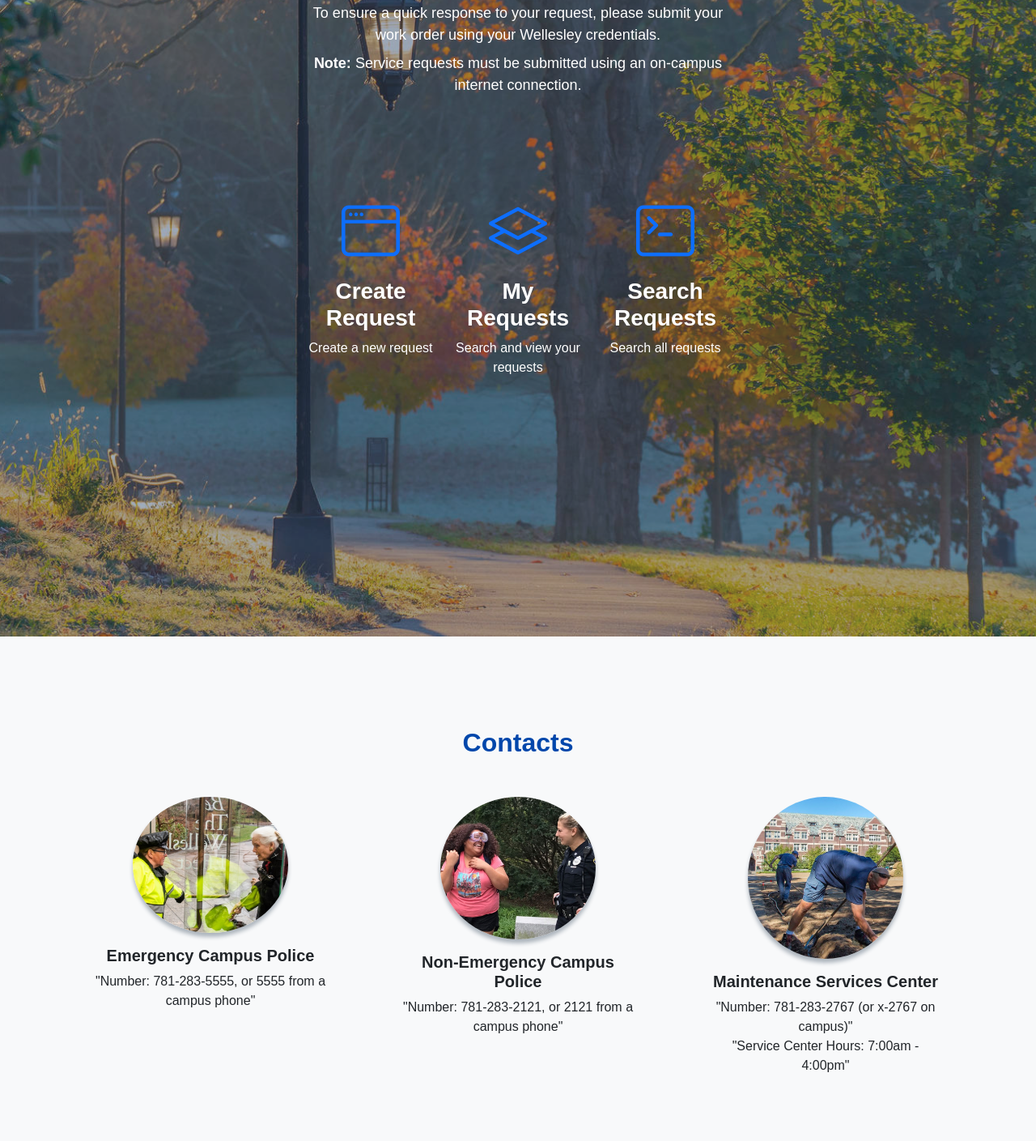
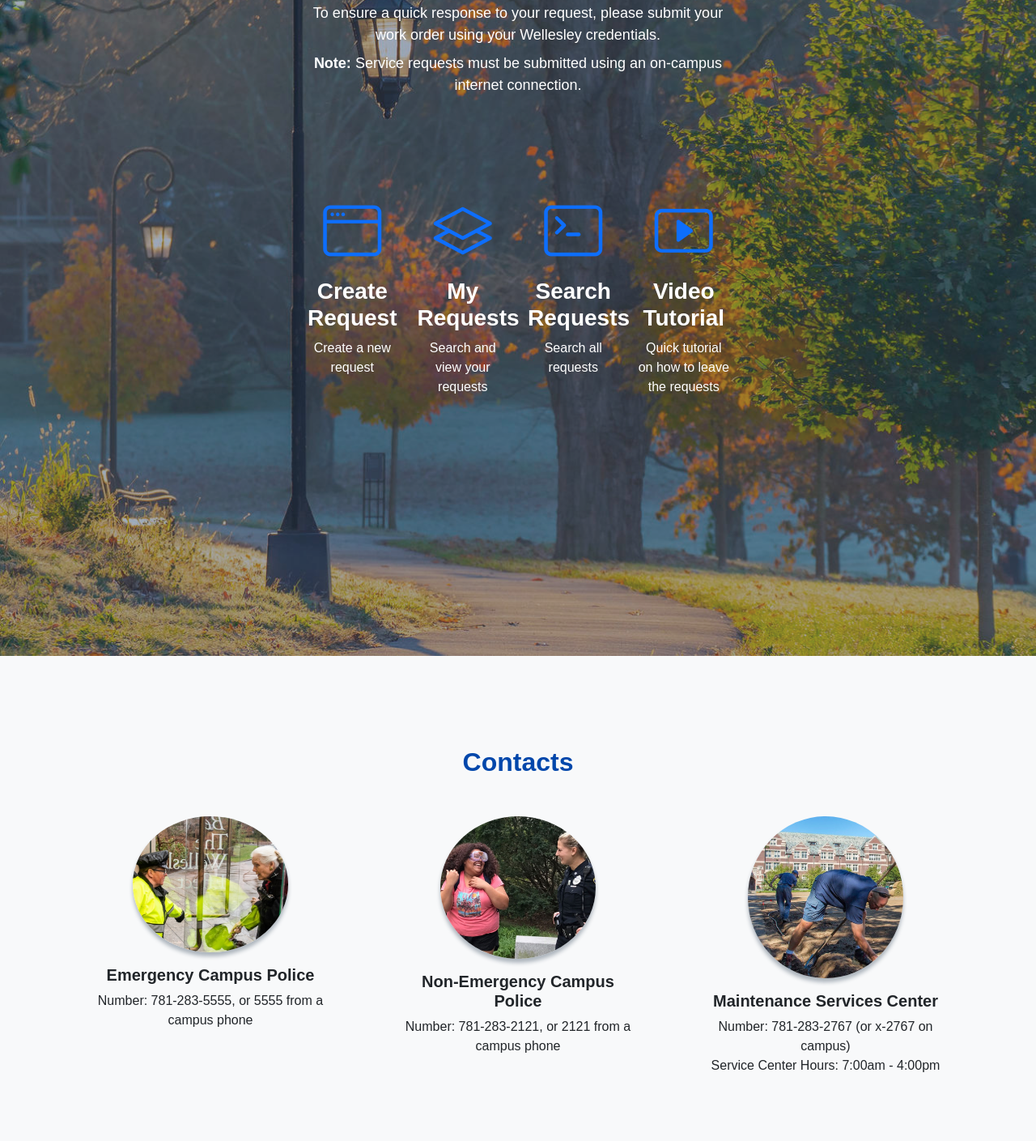
Before and after one commit to tenzee01/work-order, a plain HTML site: page index copy.html in a window 1280 px wide. Shown: the part 391-1800 px from the top of the page at 81% size. Drawn offline with nearby package versions, Linux system fonts and the light colour scheme.

Commit message:
couple of changes

```diff
--- a/index copy.html
+++ b/index copy.html
@@ -74,7 +74,9 @@
         <nav class="navbar navbar-light bg-light static-top">
             <div class="container">
                 <img src="./assets/img/logo.png"alt="Wellesley Logo" class="img-fluid" style="width: 80px;">
-                <a class="navbar-brand" href="#!" style="color: #0047AB; font-size: 24px;">Wellesley Work Orders</a>
+                <a class="navbar-brand" href="#!" style="color: #0047AB; font-size: 24px; font-weight: bold;">Wellesley Work Orders</a>
+
+
                 <a class="btn btn-primary" href="#signup" style="background-color: #0047AB; border-color: #0047AB;">Sign In</a>
             </div>
         </nav>
@@ -104,25 +106,32 @@
   <section class="features-icons text-center">
     <div class="container">
         <div class="row">
-            <div class="col-lg-4">
+            <div class="col-lg-3">
                 <div class="features-icons-item mx-auto mb-5 mb-lg-0 mb-lg-3">
                     <div class="features-icons-icon d-flex"><i class="bi-window m-auto text-primary"></i></div>
                     <h3>Create Request</h3>
                     <p class="lead mb-0"> Create a new request</p>
                 </div>
             </div>
-            <div class="col-lg-4">
+            <div class="col-lg-3 ">
                 <div class="features-icons-item mx-auto mb-5 mb-lg-0 mb-lg-3">
                     <div class="features-icons-icon d-flex"><i class="bi-layers m-auto text-primary"></i></div>
                     <h3>My Requests</h3>
                     <p class="lead mb-0">Search and view your requests</p>
                 </div>
             </div>
-            <div class="col-lg-4">
+            <div class="col-lg-3 ">
                 <div class="features-icons-item mx-auto mb-0 mb-lg-3">
                     <div class="features-icons-icon d-flex"><i class="bi-terminal m-auto text-primary"></i></div>
                     <h3>Search Requests</h3>
                     <p class="lead mb-0"> Search all requests</p>
+                </div>
+            </div>
+            <div class="col-lg-3">
+                <div class="features-icons-item mx-auto mb-0 mb-lg-3">
+                    <div class="features-icons-icon d-flex"><i class="bi-play-btn m-auto text-primary"></i></div>
+                    <h3>Video Tutorial</h3>
+                    <p class="lead mb-0">Quick tutorial on how to leave the requests</p>
                 </div>
             </div>
         </div>
@@ -177,7 +186,7 @@
                         <div class="testimonial-item mx-auto mb-5 mb-lg-0">
                             <img class="img-fluid rounded-circle mb-3" src="assets\img\campus police-1.jpg" alt="..." />
                             <h5>Emergency Campus Police</h5>
-                            <p class="font-weight-light mb-0">"Number: 781-283-5555, or 5555 from a campus phone"</p>
+                            <p class="font-weight-light mb-0">Number: 781-283-5555, or 5555 from a campus phone</p>
                             <p class="font-weight-light mb-0"></p>
                         </div>
                     </div>
@@ -185,7 +194,7 @@
                         <div class="testimonial-item mx-auto mb-5 mb-lg-0">
                             <img class="img-fluid rounded-circle mb-3" src="assets\img\campus police-2.jpg" alt="..." />
                             <h5>Non-Emergency Campus Police</h5>
-                            <p class="font-weight-light mb-0">"Number: 781-283-2121, or 2121 from a campus phone"</p>
+                            <p class="font-weight-light mb-0">Number: 781-283-2121, or 2121 from a campus phone</p>
                             <p class="font-weight-light mb-0"></p>
                         </div>
                     </div>
@@ -193,8 +202,8 @@
                         <div class="testimonial-item mx-auto mb-5 mb-lg-0">
                             <img class="img-fluid rounded-circle mb-3" src="assets\img\service center.jpg" alt="..." />
                             <h5>Maintenance Services Center</h5>
-                            <p class="font-weight-light mb-0">"Number: 781-283-2767 (or x-2767 on campus)"</p>
-                            <p class="font-weight-light mb-0">"Service Center Hours: 7:00am - 4:00pm"</p>
+                            <p class="font-weight-light mb-0">Number: 781-283-2767 (or x-2767 on campus)</p>
+                            <p class="font-weight-light mb-0">Service Center Hours: 7:00am - 4:00pm</p>
 
                         </div>
                     </div>
```
